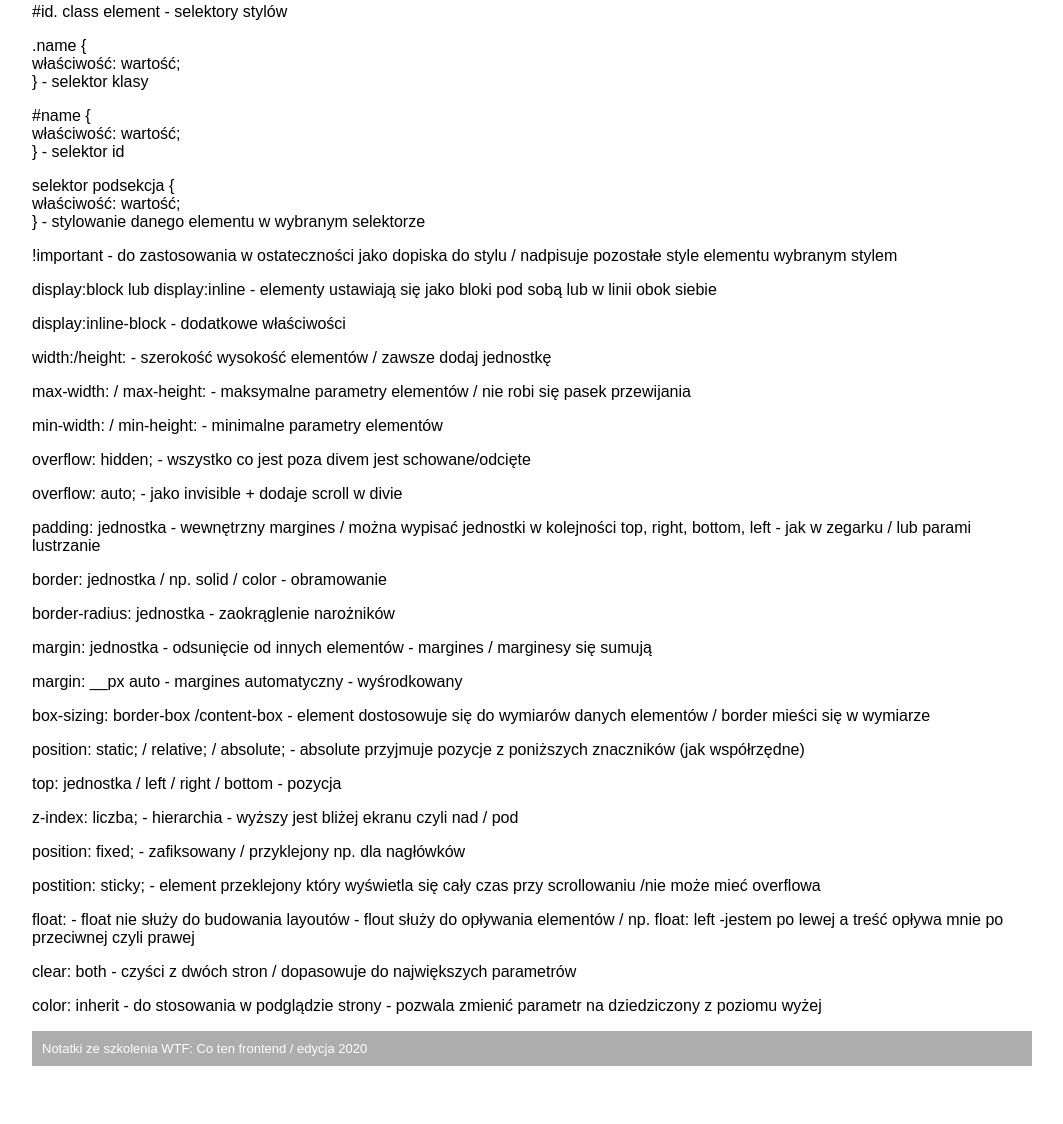
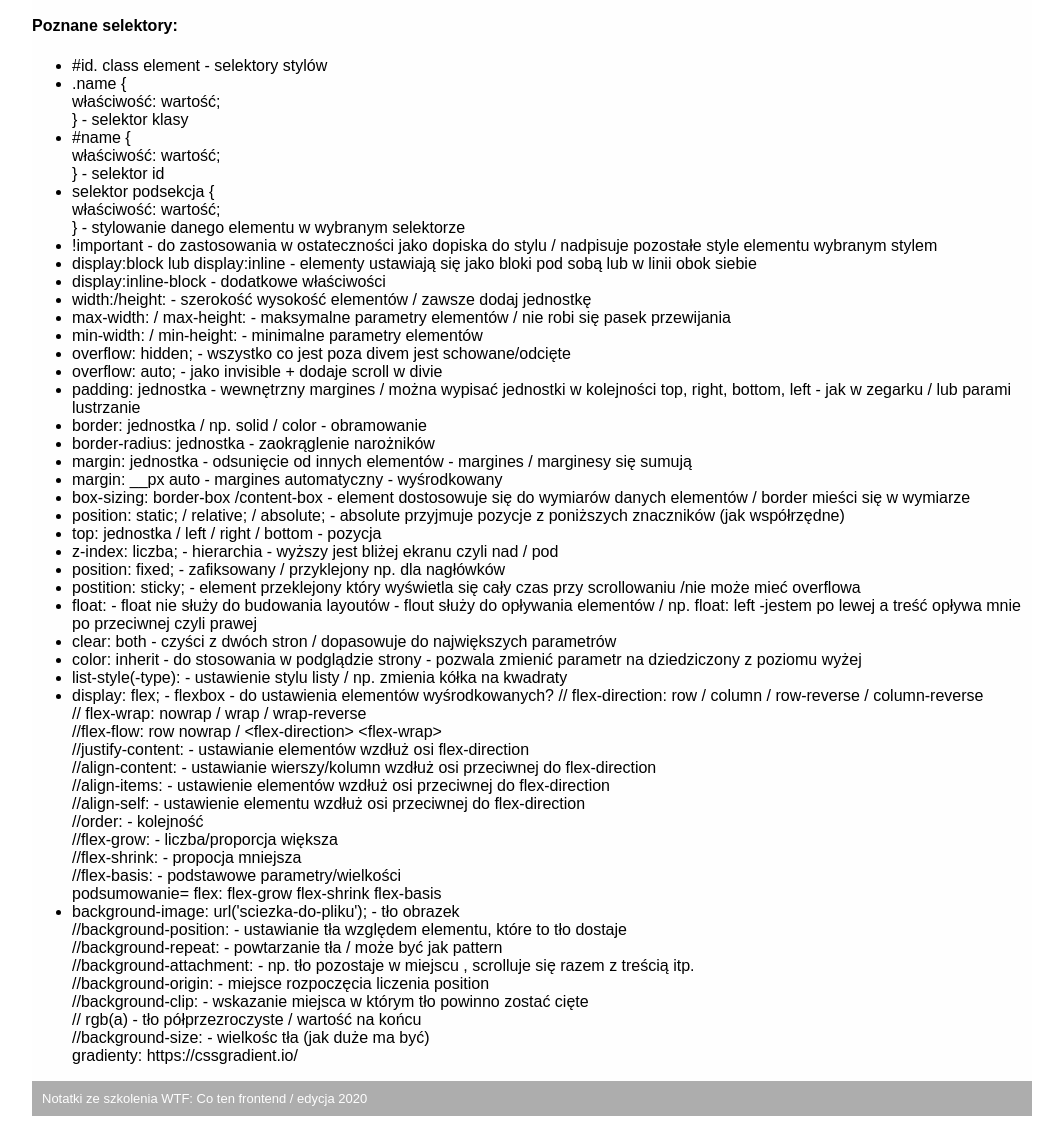
Before and after one commit to martynakurylowicz/homepage, a plain HTML site: page nauka-css.html in a window 1280 px wide. Shown: the part 1057-2181 px from the top of the page, without its empty margins (108-1171 px from the left). Before the commit the page ends 2131 px from the top, so only its background shows below. Drawn offline with Linux system fonts and the light colour scheme.

Commit message:
information week 5 part2

```diff
--- a/nauka-css.html
+++ b/nauka-css.html
@@ -56,6 +56,12 @@
                 %-procent, vw-viewport width/parametr całego "okna", vh-viewport
                 height/parametr całego "okna"
               </li>
+              <li class="notes-list__item">
+                Warto dodać plik bazowy stylów do swojego pliku -
+                normalize.css<br />
+                + dopiska do swojego cssa: html {box-sizing: border-box;} <br />
+                *, *:before, *:after{box-sizing:inherit;}
+              </li>
             </ul>
             <h4 class="notes__h4">CSS = Cascading Style Sheets</h4>
             <p class="notes__paragraph">
@@ -93,103 +99,143 @@
             </p>
 
             <h4 class="notes__h4">Poznane selektory:</h4>
-            <p class="notes__paragraph">
+            <ul class="notes-list">
+              <li class="notes-list__item">
                 #id. class element - selektory stylów
-            </p>
-            <p class="notes__paragraph">
+              </li>
+              <li class="notes-list__item">
                 .name &#123;<br />&#32;&#32;właściwość: wartość;<br />&#125; -
                 selektor klasy
-            </p>
-            <p class="notes__paragraph">
+              </li>
+              <li class="notes-list__item">
                 #name &#123;<br />&#32;&#32;właściwość: wartość;<br />&#125; -
                 selektor id
-            </p>
-            <p class="notes__paragraph">
+              </li>
+              <li class="notes-list__item">
                 selektor podsekcja &#123;<br />&#32;&#32;właściwość: wartość;<br />&#125;
                 - stylowanie danego elementu w wybranym selektorze
-            </p>
-            <p class="notes__paragraph">
-              !important - do zastosowania w ostateczności jako dopiska do stylu
-              / nadpisuje pozostałe style elementu wybranym stylem
-            </p>
-            <p class="notes__paragraph">
+              </li>
+              <li class="notes-list__item">
+                !important - do zastosowania w ostateczności jako dopiska do
+                stylu / nadpisuje pozostałe style elementu wybranym stylem
+              </li>
+              <li class="notes-list__item">
                 display:block lub display:inline - elementy ustawiają się jako
                 bloki pod sobą lub w linii obok siebie
-            </p>
-            <p class="notes__paragraph">
+              </li>
+              <li class="notes-list__item">
                 display:inline-block - dodatkowe właściwości
-            </p>
-            <p class="notes__paragraph">
+              </li>
+              <li class="notes-list__item">
                 width:/height: - szerokość wysokość elementów / zawsze dodaj
                 jednostkę
-            </p>
-            <p class="notes__paragraph">
+              </li>
+              <li class="notes-list__item">
                 max-width: / max-height: - maksymalne parametry elementów / nie
                 robi się pasek przewijania
-            </p>
-            <p class="notes__paragraph">
+              </li>
+              <li class="notes-list__item">
                 min-width: / min-height: - minimalne parametry elementów
-            </p>
-            <p class="notes__paragraph">
+              </li>
+              <li class="notes-list__item">
                 overflow: hidden; - wszystko co jest poza divem jest
                 schowane/odcięte
-            </p>
-            <p class="notes__paragraph">
+              </li>
+              <li class="notes-list__item">
                 overflow: auto; - jako invisible + dodaje scroll w divie
-            </p>
-            <p class="notes__paragraph">
-              padding: jednostka - wewnętrzny margines / można wypisać jednostki
-              w kolejności top, right, bottom, left - jak w zegarku / lub parami
-              lustrzanie
-            </p>
-            <p class="notes__paragraph">
+              </li>
+              <li class="notes-list__item">
+                padding: jednostka - wewnętrzny margines / można wypisać
+                jednostki w kolejności top, right, bottom, left - jak w zegarku
+                / lub parami lustrzanie
+              </li>
+              <li class="notes-list__item">
                 border: jednostka / np. solid / color - obramowanie
-            </p>
-            <p class="notes__paragraph">
+              </li>
+              <li class="notes-list__item">
                 border-radius: jednostka - zaokrąglenie narożników
-            </p>
-            <p class="notes__paragraph">
+              </li>
+              <li class="notes-list__item">
                 margin: jednostka - odsunięcie od innych elementów - margines /
                 marginesy się sumują
-            </p>
-            <p class="notes__paragraph">
+              </li>
+              <li class="notes-list__item">
                 margin: __px auto - margines automatyczny - wyśrodkowany
-            </p>
-            <p class="notes__paragraph">
+              </li>
+              <li class="notes-list__item">
                 box-sizing: border-box /content-box - element dostosowuje się do
                 wymiarów danych elementów / border mieści się w wymiarze
-            </p>
-            <p class="notes__paragraph">
+              </li>
+              <li class="notes-list__item">
                 position: static; / relative; / absolute; - absolute przyjmuje
                 pozycje z poniższych znaczników (jak współrzędne)
-            </p>
-            <p class="notes__paragraph">
+              </li>
+              <li class="notes-list__item">
                 top: jednostka / left / right / bottom - pozycja
-            </p>
-            <p class="notes__paragraph">
+              </li>
+              <li class="notes-list__item">
                 z-index: liczba; - hierarchia - wyższy jest bliżej ekranu czyli
                 nad / pod
-            </p>
-            <p class="notes__paragraph">
+              </li>
+              <li class="notes-list__item">
                 position: fixed; - zafiksowany / przyklejony np. dla nagłówków
-            </p>
-            <p class="notes__paragraph">
-              postition: sticky; - element przeklejony który wyświetla się cały
-              czas przy scrollowaniu /nie może mieć overflowa
-            </p>
-            <p class="notes__paragraph">
+              </li>
+              <li class="notes-list__item">
+                postition: sticky; - element przeklejony który wyświetla się
+                cały czas przy scrollowaniu /nie może mieć overflowa
+              </li>
+              <li class="notes-list__item">
                 float: - float nie służy do budowania layoutów - flout służy do
                 opływania elementów / np. float: left -jestem po lewej a treść
                 opływa mnie po przeciwnej czyli prawej
-            </p>
-            <p class="notes__paragraph">
+              </li>
+              <li class="notes-list__item">
                 clear: both - czyści z dwóch stron / dopasowuje do największych
                 parametrów
-            </p>
-            <p class="notes__paragraph">
+              </li>
+              <li class="notes-list__item">
                 color: inherit - do stosowania w podglądzie strony - pozwala
                 zmienić parametr na dziedziczony z poziomu wyżej
-            </p>
+              </li>
+              <li class="notes-list__item">
+                list-style(-type): - ustawienie stylu listy / np. zmienia kółka
+                na kwadraty
+              </li>
+              <li class="notes-list__item">
+                display: flex; - flexbox - do ustawienia elementów
+                wyśrodkowanych? // flex-direction: row / column / row-reverse /
+                column-reverse
+                <br />
+                // flex-wrap: nowrap / wrap / wrap-reverse <br />
+                //flex-flow: row nowrap / &lt;flex-direction&gt;
+                &lt;flex-wrap&gt;<br />
+                //justify-content: - ustawianie elementów wzdłuż osi
+                flex-direction <br />
+                //align-content: - ustawianie wierszy/kolumn wzdłuż osi
+                przeciwnej do flex-direction <br />
+                //align-items: - ustawienie elementów wzdłuż osi przeciwnej do
+                flex-direction <br />
+                //align-self: - ustawienie elementu wzdłuż osi przeciwnej do
+                flex-direction <br />
+                //order: - kolejność <br />
+                //flex-grow: - liczba/proporcja większa<br />
+                //flex-shrink: - propocja mniejsza <br />
+                //flex-basis: - podstawowe parametry/wielkości <br />
+                podsumowanie= flex: flex-grow flex-shrink flex-basis
+              </li>
+              <li class="notes-list__item">
+                background-image: url('sciezka-do-pliku'); - tło obrazek <br />
+                //background-position: - ustawianie tła względem elementu, które
+                to tło dostaje <br />
+                //background-repeat: - powtarzanie tła / może być jak pattern <br />
+                //background-attachment: - np. tło pozostaje w miejscu , scrolluje się razem z treścią itp. <br />
+                //background-origin: - miejsce rozpoczęcia liczenia position <br />
+                //background-clip: - wskazanie miejsca w którym tło powinno zostać cięte <br />
+                // rgb(a) - tło półprzezroczyste / wartość na końcu <br />
+                //background-size: - wielkośc tła (jak duże ma być) <br />
+                 gradienty: https://cssgradient.io/
+              </li>
+            </ul>
           </article>
         </section>
       </main>
```
Also changed, not shown: index.html (+18 -1 lines), nauka-html.html (+30 -0 lines). Lines whose indentation alone changed are shown as unchanged.
